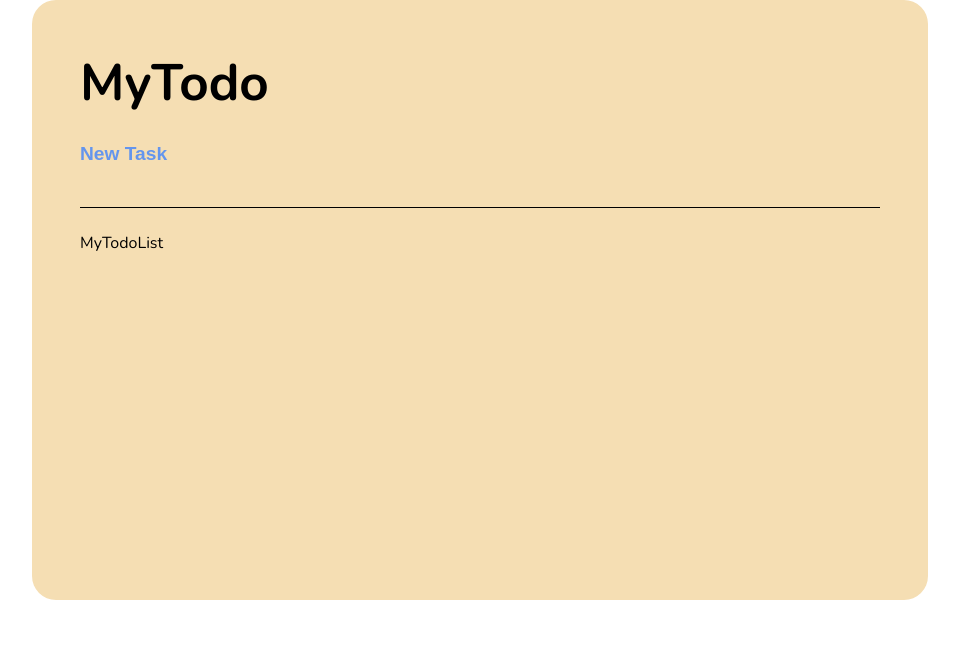
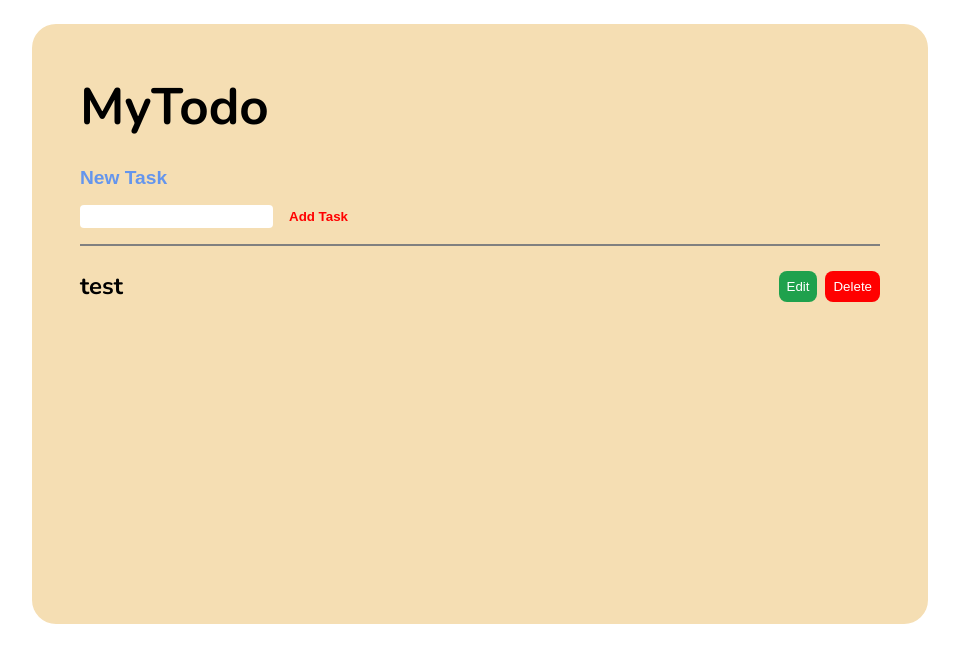
Before and after one commit to Codecamp-16/react-assessment-nitichaikardkarnklai, a React (Create React App) app in the folder assessment/: page / in a window 1280 px wide. Both pictures are taken after a click on the button "New Task". Shown: the top 662 px of the page, without its empty margins (160-1119 px from the left). Built offline with nearby package versions, Linux system fonts and the light colour scheme.

Commit message:
feature: add todo

```diff
--- a/assessment/src/components/MyTodoHeader.jsx
+++ b/assessment/src/components/MyTodoHeader.jsx
@@ -1,12 +1,36 @@
 import React from 'react'
 import styles from "./MyTodosPage.module.scss"
+import { useTodo } from '../context/TodoContext';
 
 function MyTodoHeader() {
+    const { addTask, setAddTask, setTodoList, newTodo, setNewTodo } = useTodo();
 
+    const handleAddTask = () => setAddTask(true);
+    const handleChangeInput = (event) => {
+        setNewTodo(event.target.value);
+        // console.log(event.target.value);
+    };
+    const handleSubmitTask = (event) => {
+        event.preventDefault();
+        // console.log("submit task");
+        if (addTask) {
+            const newTodoObj = {
+                todo: newTodo
+            }
+            setTodoList(curr => [newTodoObj, ...curr]);
+            setNewTodo("");
+            setAddTask(false);
+        }
+    }
     return (
         <header className={styles.MyTodosPage__header}>
             <h1>MyTodo</h1>
-            <button>New Task</button>
+            <button onClick={handleAddTask}>New Task</button>
+            {addTask?
+                <form>
+                    <input onChange={handleChangeInput} value={newTodo}></input>
+                    <button type='submit' onClick={handleSubmitTask}>Add Task</button>
+                </form>: null}
         </header>
     )
 }
--- a/assessment/src/components/MyTodoList.jsx
+++ b/assessment/src/components/MyTodoList.jsx
@@ -1,10 +1,18 @@
 import React from 'react'
 import styles from "./MyTodosPage.module.scss"
+import { useTodo } from '../context/TodoContext';
+import TodoItem from './TodoItem';
 
 function MyTodoList() {
-  return (
-    <div>MyTodoList</div>
-  )
+    const { todoList } = useTodo();
+
+    return (
+        <div>
+            {todoList.map((el, id) => {
+                return <TodoItem key={id} todo={el.todo} />
+            })}
+        </div>
+    )
 }
 
 export default MyTodoList
--- a/assessment/src/components/MyTodosPage.module.scss
+++ b/assessment/src/components/MyTodosPage.module.scss
@@ -10,13 +10,13 @@
     width: 70%;
     min-height: 600px;
     border-radius: 24px;
-    margin: auto;
+    margin: auto;    margin-top: 24px;
     padding: 48px;
 }
 .MyTodosPage__header {
     min-height: 160px;
     font-size: 1.6rem;
-    border-bottom: 1px solid black;
+    border-bottom: 2px solid gray;
     margin-bottom: 24px;
     & > * {
         margin-bottom: 16px;
@@ -33,3 +33,24 @@
         color: white;
     }
 }
+
+form {
+    display: flex;
+    gap: 16px;
+
+    & > button {
+        background-color: inherit;
+        border: none;
+        cursor: pointer;
+        color: red;
+        font-weight: bold;
+    }
+    & > button:hover {
+        color: white;
+    }
+    & > input {
+        border: none;
+        border-radius: 4px;
+        padding: 4px 8px;
+    }
+}
--- /dev/null
+++ b/assessment/src/components/TodoItem.jsx
@@ -0,0 +1,17 @@
+import React from 'react'
+import styles from "./TodoItem.module.scss"
+
+function TodoItem({ todo }) {
+    console.log(todo);
+    return (
+        <div className={styles.todoItem}>
+            <h2>{todo}</h2>
+            <div className={styles.buttonGroup}>
+                <button>Edit</button>
+                <button className={styles.deleteBtn}>Delete</button>
+            </div>
+        </div>
+    )
+}
+
+export default TodoItem
--- /dev/null
+++ b/assessment/src/components/TodoItem.module.scss
@@ -0,0 +1,23 @@
+@import '../styles/variables.scss';
+
+.todoItem {
+    display: flex;
+    align-items: center;
+    justify-content: space-between;
+}
+.buttonGroup {
+    display: flex;
+    gap: 8px;
+    & > button {
+        padding: 8px;
+        border: none;
+        border-radius: 8px;
+        cursor: pointer;
+        background-color: rgb(31, 161, 77);
+        color: $white;
+    }
+    & > .deleteBtn {
+        background-color: red;
+    }
+
+}
--- a/assessment/src/context/TodoContext.jsx
+++ b/assessment/src/context/TodoContext.jsx
@@ -3,9 +3,18 @@ import React, { createContext, useContext, useState } from 'react'
 const TodoContext = createContext();
 
 export default function TodoContextProvider({ children }) {
-    const [newTodo, setNewTodo] = useState({});
+    const [newTodo, setNewTodo] = useState(""); // {todo: xxx, id: xxx}
+    const [todoList, setTodoList] = useState([{todo: "test"}]);
+    const [addTask, setAddTask] = useState(false);
     return (
-        <TodoContext.Provider value={{}}>{children}</TodoContext.Provider>
+        <TodoContext.Provider value={{
+            todoList,
+            setTodoList,
+            addTask,
+            setAddTask,
+            newTodo,
+            setNewTodo
+        }}>{children}</TodoContext.Provider>
     )
 }
 
```
